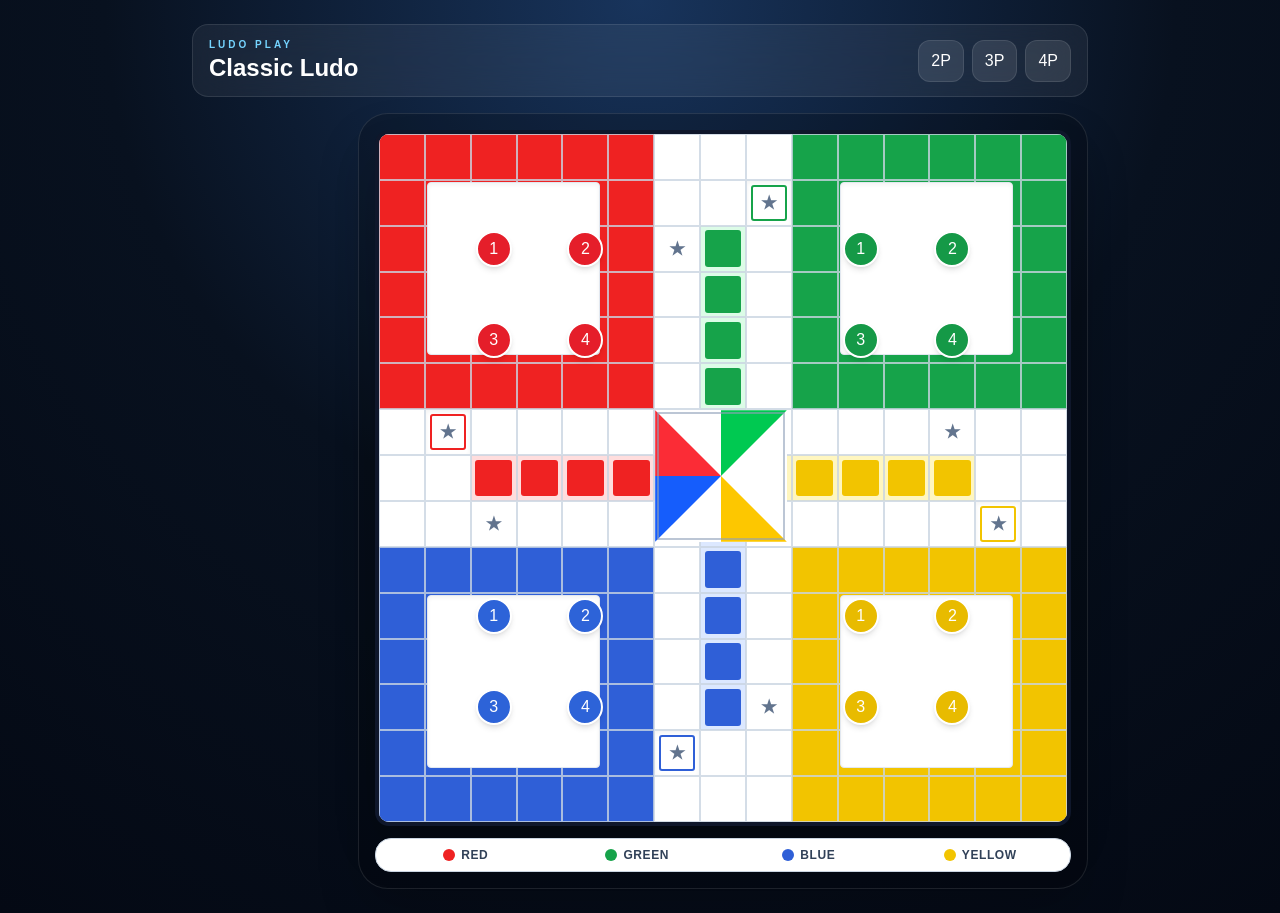
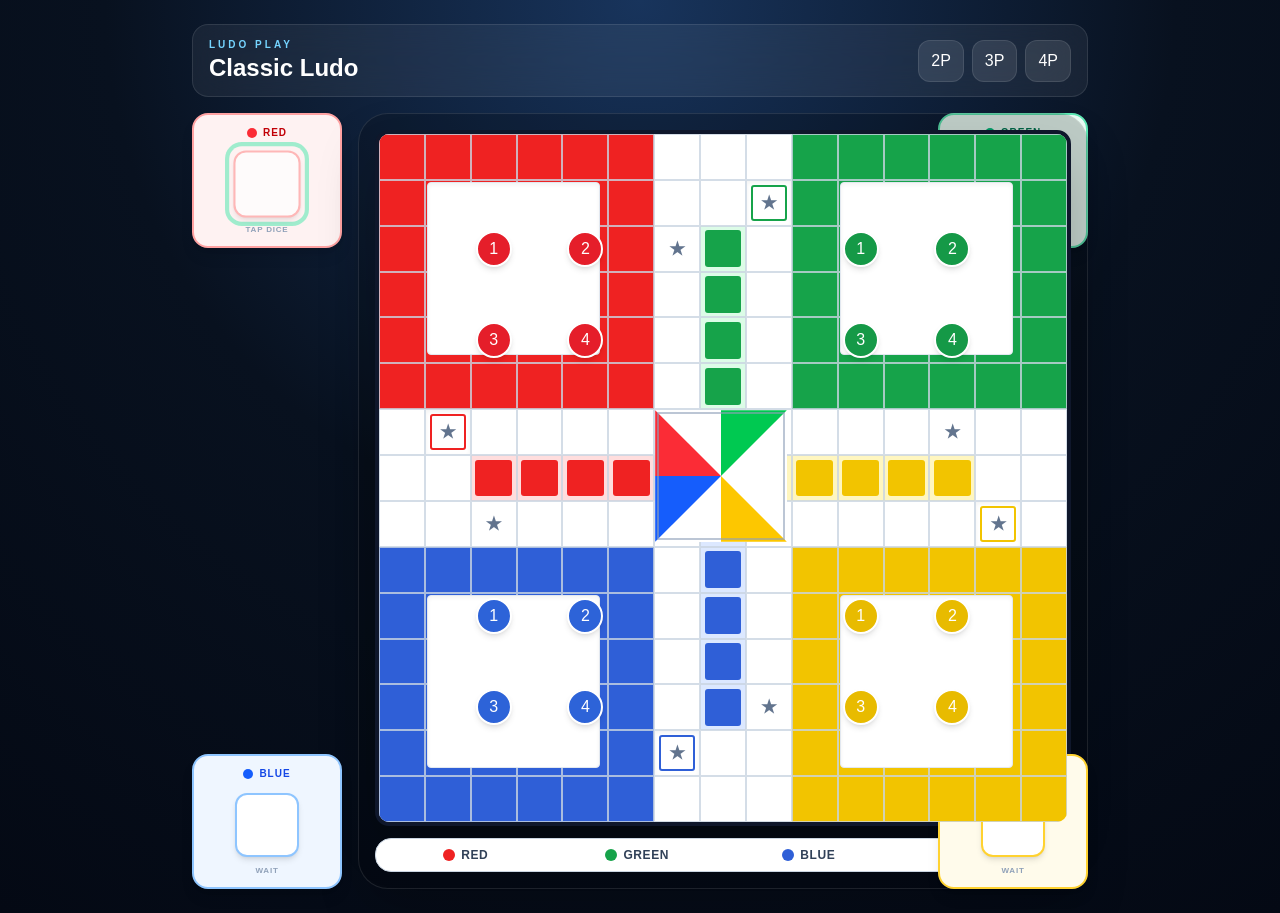
Before and after one commit to Shailendra76-sk/ludo, a Next.js app: page / in a window 1280 px wide. Built offline with nearby package versions, Linux system fonts and the light colour scheme.

Commit message:
UI: put red green blue yellow dice beside matching homes

```diff
--- a/components/ludo-play.tsx
+++ b/components/ludo-play.tsx
@@ -50,45 +50,45 @@ export default function LudoPlay() {
         </header>
 
         <LudoTableLayout
-          topLeft={
-            state.players[1] ? (
+          red={
+            state.players.find((player) => player.color === "red") ? (
               <LudoPlayerDice
-                player={state.players[1]}
+                player={state.players.find((player) => player.color === "red")!}
                 state={state}
-                isCurrent={state.players[1].id === current.id}
+                isCurrent={state.players.find((player) => player.color === "red")!.id === current.id}
                 isMine
                 onRoll={roll}
               />
             ) : null
           }
-          topRight={
-            state.players[2] ? (
+          green={
+            state.players.find((player) => player.color === "green") ? (
               <LudoPlayerDice
-                player={state.players[2]}
+                player={state.players.find((player) => player.color === "green")!}
                 state={state}
-                isCurrent={state.players[2].id === current.id}
+                isCurrent={state.players.find((player) => player.color === "green")!.id === current.id}
                 isMine
                 onRoll={roll}
               />
             ) : null
           }
-          bottomLeft={
-            state.players[0] ? (
+          blue={
+            state.players.find((player) => player.color === "blue") ? (
               <LudoPlayerDice
-                player={state.players[0]}
+                player={state.players.find((player) => player.color === "blue")!}
                 state={state}
-                isCurrent={state.players[0].id === current.id}
+                isCurrent={state.players.find((player) => player.color === "blue")!.id === current.id}
                 isMine
                 onRoll={roll}
               />
             ) : null
           }
-          bottomRight={
-            state.players[3] ? (
+          yellow={
+            state.players.find((player) => player.color === "yellow") ? (
               <LudoPlayerDice
-                player={state.players[3]}
+                player={state.players.find((player) => player.color === "yellow")!}
                 state={state}
-                isCurrent={state.players[3].id === current.id}
+                isCurrent={state.players.find((player) => player.color === "yellow")!.id === current.id}
                 isMine
                 onRoll={roll}
               />
```
